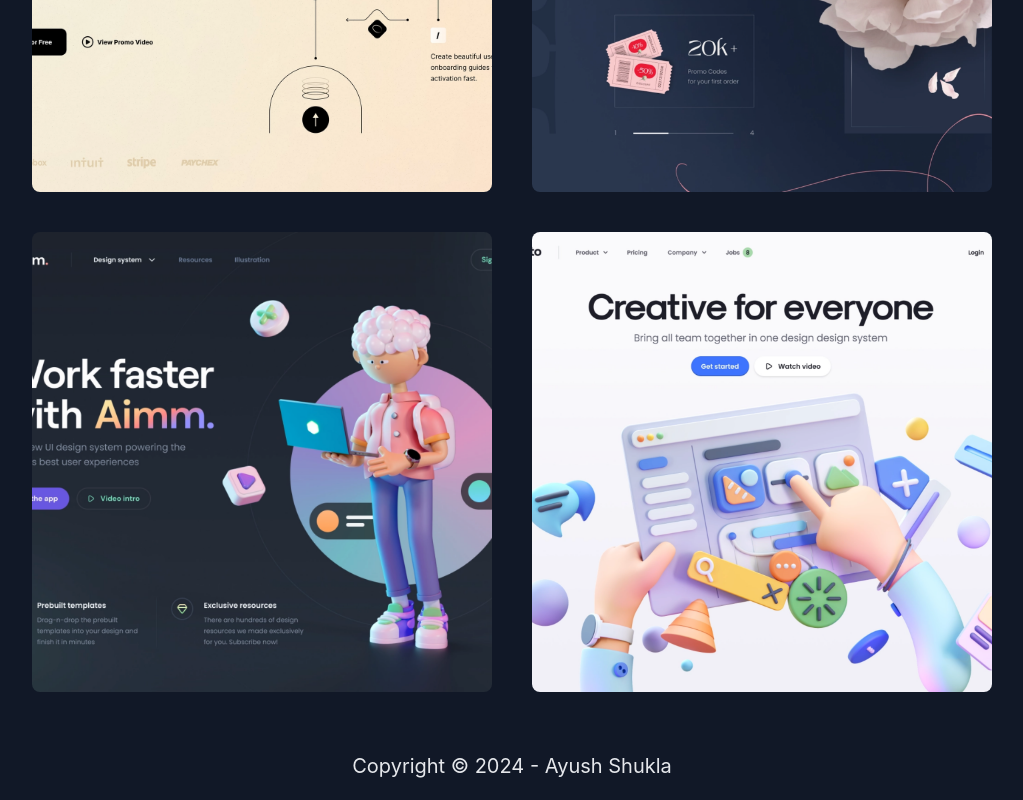
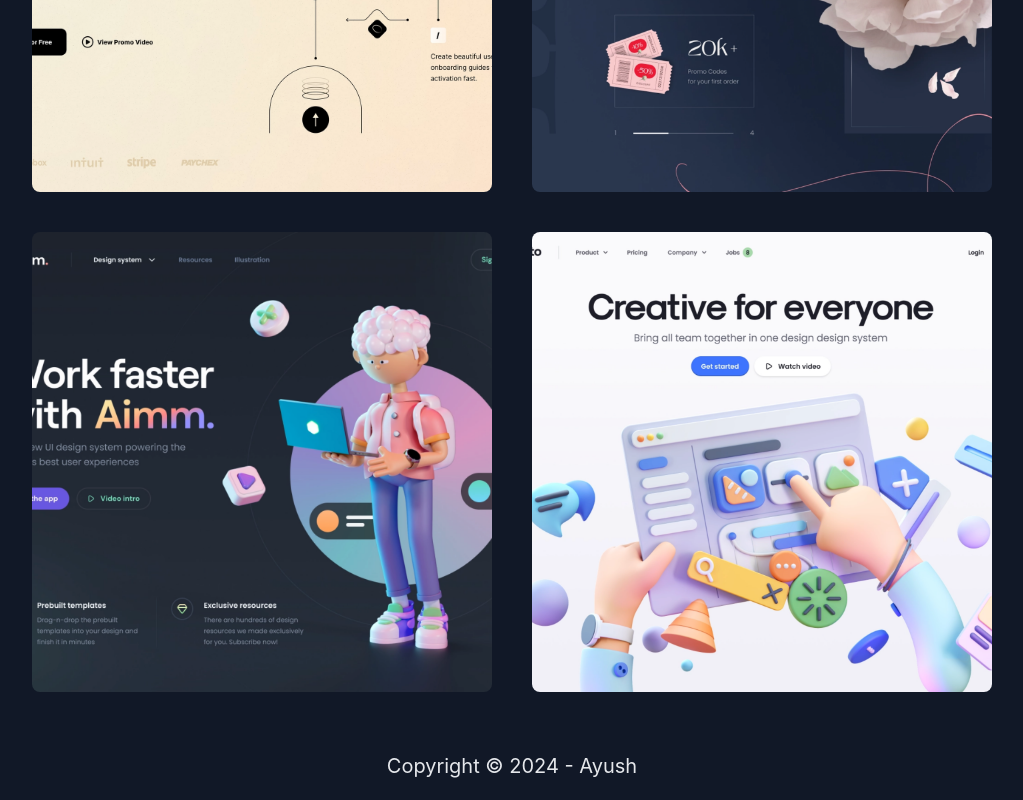
Before and after one commit to ayushxshukla/PortfolioTemp, a Next.js app: page / in a window 1280 px wide. Shown: the part 2760-3560 px from the top of the page, without its empty margins (128-1151 px from the left). Built offline with nearby package versions, Linux system fonts and the light colour scheme.

Commit message:
Removed shukla

```diff
--- a/pages/index.js
+++ b/pages/index.js
@@ -213,7 +213,7 @@ export default function Home() {
         <section>
           <div>
             <p className=" text-md py-5 leading-8  dark:text-gray-200 text-gray-800 md:text-xl grid place-items-center">
-              Copyright © 2024 - Ayush Shukla
+              Copyright © 2024 - Ayush
             </p>
           </div>
         </section>
```
